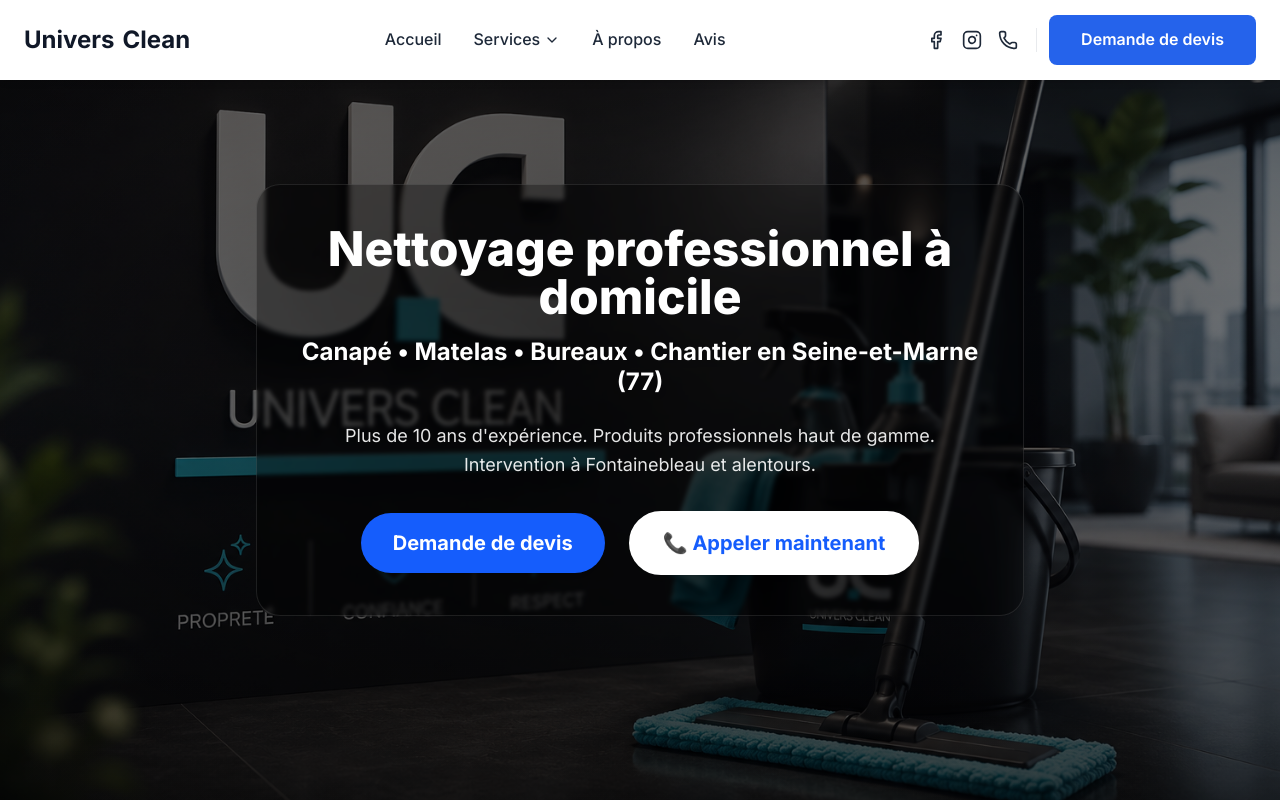
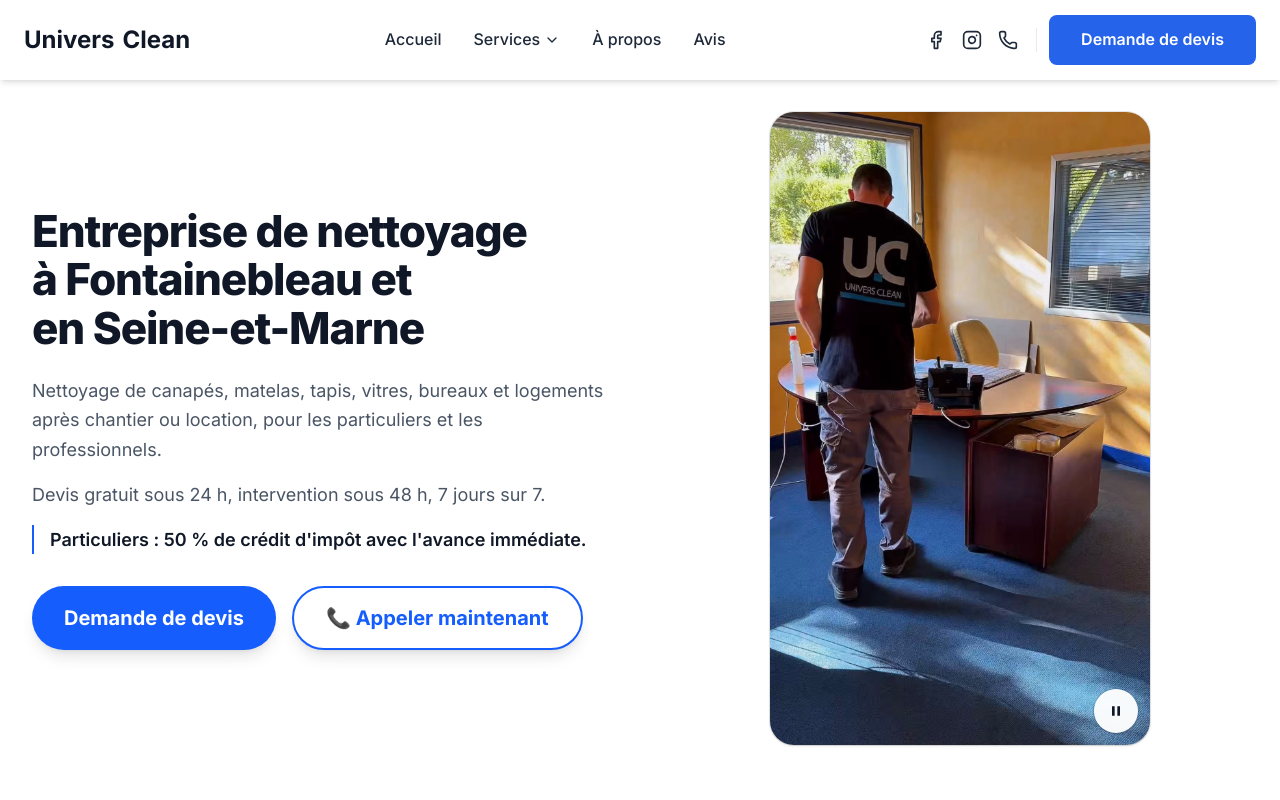
Before and after one commit to blernix/universcleanrefonte, a Next.js app: page / in a window 1280 px wide. Shown: the top 800 px of the page. Built offline with nearby package versions, Linux system fonts and the light colour scheme.

Commit message:
Hero accueil: texte a gauche, carrousel de photos a droite, fusion des 2 variantes

```diff
--- a/app/components/home/Hero.jsx
+++ b/app/components/home/Hero.jsx
@@ -1,173 +1,98 @@
 'use client';
-import { useEffect, useState } from 'react';
-import { motion } from 'framer-motion';
 
-// Version mobile
-const SimpleHero = ({ videoSrc, bgImageSrc, title, onOpenModal }) => {
+import { useEffect, useRef, useState } from 'react';
+import Image from 'next/image';
+import { useReducedMotion } from 'framer-motion';
+import { HERO_PHOTOS, HERO_DELAY } from '@/app/data/hero-photos';
+
+export default function Hero({ onOpenModal }) {
+  const [index, setIndex] = useState(0);
+  // Pause pilotée par l'utilisateur (bouton) : elle est maître, le survol ne la réarme pas.
+  const [userPaused, setUserPaused] = useState(false);
+  // Pauses contextuelles (survol / focus) : elles ne s'appliquent que tant qu'elles sont armées.
+  const [hoverPaused, setHoverPaused] = useState(false);
+  const [focusPaused, setFocusPaused] = useState(false);
+  const hoverArmed = useRef(true);
+  const focusArmed = useRef(true);
+  const reduce = useReducedMotion();
+
+  useEffect(() => {
+    // Pas de défilement automatique si la personne préfère réduire les animations,
+    // s'il n'y a qu'une photo, ou si une pause (bouton, survol, focus) est active.
+    if (reduce) return;
+    if (HERO_PHOTOS.length < 2) return;
+    if (userPaused || hoverPaused || focusPaused) return;
+
+    const timer = setInterval(() => {
+      setIndex((current) => (current + 1) % HERO_PHOTOS.length);
+    }, HERO_DELAY);
+
+    return () => clearInterval(timer);
+  }, [reduce, userPaused, hoverPaused, focusPaused]);
+
+  const togglePause = () => {
+    const next = !userPaused;
+    setUserPaused(next);
+    if (!next) {
+      // Reprise au clic : le survol et le focus en cours ne doivent pas réécraser le clic.
+      // Ils se réarmeront à la prochaine sortie (mouseleave / blur).
+      hoverArmed.current = false;
+      focusArmed.current = false;
+      setHoverPaused(false);
+      setFocusPaused(false);
+    }
+  };
+
+  const handleMouseEnter = () => {
+    if (hoverArmed.current) setHoverPaused(true);
+  };
+
+  const handleMouseLeave = () => {
+    hoverArmed.current = true;
+    setHoverPaused(false);
+  };
+
+  const handleFocus = () => {
+    if (focusArmed.current) setFocusPaused(true);
+  };
+
+  const handleBlur = (event) => {
+    if (event.currentTarget.contains(event.relatedTarget)) return;
+    focusArmed.current = true;
+    setFocusPaused(false);
+  };
+
   return (
-    <div className="bg-white text-gray-900">
-      <section className="relative min-h-screen flex flex-col items-center justify-center px-6 py-16 overflow-hidden">
-        {/* Image de fond statique */}
-        <div className="absolute inset-0 z-0">
-          <img
-            src="/hero_mobile.png"
-            alt="Univers Clean - Nettoyage professionnel"
-            className="w-full h-full object-cover"
-          />
-          <div className="absolute inset-0 bg-gradient-to-b from-black/65 via-black/40 to-black/70" />
-          {/* Voile radial derrière le texte : détache les lettres du fond chargé */}
-          <div className="absolute inset-0 bg-[radial-gradient(ellipse_60%_50%_at_50%_50%,rgba(0,0,0,0.55),rgba(0,0,0,0.05))]" />
+    <section className="bg-white pt-24 md:pt-28 pb-12 lg:pb-16">
+      <div className="container mx-auto max-w-7xl px-6">
+        <div className="grid lg:grid-cols-2 gap-10 lg:gap-16 items-center">
+          {/* Colonne texte */}
+          <div>
+            <h1 className="text-3xl sm:text-4xl lg:text-[2.75rem] font-extrabold leading-[1.1] tracking-tight text-gray-900 text-balance">
+              Entreprise de nettoyage à Fontainebleau et en Seine-et-Marne
+            </h1>
+
+            <div className="mt-6 space-y-4">
+              <p className="text-base lg:text-lg leading-relaxed text-gray-600">
+                Nettoyage de canapés, matelas, tapis, vitres, bureaux et logements après chantier ou
+                location, pour les particuliers et les professionnels.
+              </p>
+              <p className="text-base lg:text-lg leading-relaxed text-gray-600">
+                Devis gratuit sous 24 h, intervention sous 48 h, 7 jours sur 7.
+              </p>
+              <p className="text-base lg:text-lg leading-relaxed font-semibold text-gray-900 border-l-2 border-blue-600 pl-4">
+                Particuliers : 50 % de crédit d&apos;impôt avec l&apos;avance immédiate.
+              </p>
             </div>
 
-        {/* Contenu centré */}
-        <div className="relative z-10 max-w-3xl mx-auto text-center bg-black/30 backdrop-blur-[2px] border border-white/10 rounded-3xl px-6 py-8 sm:px-10 sm:py-10">
-          <motion.h1
-            initial={{ opacity: 0, y: 20 }}
-            animate={{ opacity: 1, y: 0 }}
-            transition={{ duration: 0.6 }}
-            className="text-xl font-extrabold text-white drop-shadow-2xl mb-4"
-          >
-            Nettoyage professionnel à domicile
-          </motion.h1>
-
-          <motion.h2
-            initial={{ opacity: 0, y: 20 }}
-            animate={{ opacity: 1, y: 0 }}
-            transition={{ duration: 0.6, delay: 0.2 }}
-            className="text-base font-bold mb-4 leading-tight text-white drop-shadow-lg"
-          >
-            Canapé • Matelas • Bureaux • Chantier en Seine-et-Marne (77)
-          </motion.h2>
-
-          <motion.p
-            initial={{ opacity: 0, y: 20 }}
-            animate={{ opacity: 1, y: 0 }}
-            transition={{ duration: 0.6, delay: 0.4 }}
-            className="text-base mb-8 text-white/90 max-w-2xl mx-auto leading-relaxed drop-shadow-md"
-          >
-            Plus de 10 ans d'expérience. Produits professionnels haut de gamme.
-            Intervention à Fontainebleau et alentours.
-          </motion.p>
-
-          <motion.div
-            initial={{ opacity: 0, y: 20 }}
-            animate={{ opacity: 1, y: 0 }}
-            transition={{ duration: 0.6, delay: 0.4 }}
-            className="flex flex-col gap-4"
-          >
-            <motion.button
+            <div className="mt-8 flex flex-col sm:flex-row gap-4">
+              <button
+                type="button"
                 onClick={() => onOpenModal && onOpenModal('general')}
-              className="bg-blue-600 text-white px-8 py-4 rounded-full font-bold text-lg shadow-lg hover:bg-blue-700 transition-all"
-              animate={{ y: [0, -4, 0] }}
-              transition={{
-                duration: 1.5,
-                repeat: Infinity,
-                repeatDelay: 2,
-                ease: "easeInOut",
-                delay: 1.0
-              }}
+                className="w-full sm:w-auto bg-blue-600 text-white px-8 py-4 rounded-full font-bold text-xl shadow-lg hover:bg-blue-700 hover:shadow-xl transition-all duration-300"
               >
                 Demande de devis
-            </motion.button>
-
-            <a
-              href="#services"
-              className="bg-white text-blue-600 border-2 border-white px-8 py-4 rounded-full font-bold text-lg shadow-lg hover:bg-blue-50 transition-all"
-            >
-              Découvrir nos services
-            </a>
-          </motion.div>
-        </div>
-      </section>
-    </div>
-  );
-};
-
-// Version desktop élégante avec photo et effet Ken Burns
-const DesktopHero = ({
-  mediaSrc,
-  bgImageSrc,
-  initialTitle,
-  children,
-  onOpenModal
-}) => {
-  return (
-    <div className="bg-white text-gray-900">
-      {/* Hero Section avec effet parallax */}
-      <section className='relative h-screen flex flex-col items-center justify-center overflow-hidden'>
-        {/* Photo de fond avec effet Ken Burns */}
-        <motion.div
-          className='absolute inset-0 z-0'
-        >
-          <motion.img
-            src="/hero.png"
-            alt='Univers Clean - Nettoyage professionnel'
-            className='w-full h-full object-cover'
-            animate={{
-              scale: [1, 1.1],
-            }}
-            transition={{
-              duration: 20,
-              repeat: Infinity,
-              repeatType: 'reverse',
-              ease: 'easeInOut',
-            }}
-          />
-          <div className='absolute inset-0 bg-gradient-to-b from-black/65 via-black/40 to-black/70' />
-          {/* Voile radial derrière le texte : détache les lettres du fond chargé */}
-          <div className='absolute inset-0 bg-[radial-gradient(ellipse_60%_50%_at_50%_50%,rgba(0,0,0,0.55),rgba(0,0,0,0.05))]' />
-        </motion.div>
-
-         {/* Contenu centré */}
-        <div className='relative z-10 max-w-3xl mx-auto flex flex-col items-center justify-center text-center bg-black/30 backdrop-blur-[2px] border border-white/10 rounded-3xl px-6 py-8 sm:px-10 sm:py-10'>
-           <motion.h1
-            initial={{ opacity: 0, y: 30 }}
-            animate={{ opacity: 1, y: 0 }}
-            transition={{ duration: 0.8, delay: 0.2 }}
-            className='text-2xl md:text-4xl lg:text-5xl font-extrabold text-white drop-shadow-2xl mb-4'
-          >
-            Nettoyage professionnel à domicile
-          </motion.h1>
-
-           <motion.h2
-            initial={{ opacity: 0, y: 20 }}
-            animate={{ opacity: 1, y: 0 }}
-            transition={{ duration: 0.8, delay: 0.4 }}
-            className="text-lg md:text-2xl font-bold mb-6 leading-tight text-white drop-shadow-lg"
-          >
-            Canapé • Matelas • Bureaux • Chantier en Seine-et-Marne (77)
-          </motion.h2>
-
-           <motion.p
-            initial={{ opacity: 0, y: 20 }}
-            animate={{ opacity: 1, y: 0 }}
-            transition={{ duration: 0.8, delay: 0.6 }}
-            className="text-base md:text-lg mb-8 text-white/90 max-w-3xl mx-auto leading-relaxed drop-shadow-md"
-          >
-            Plus de 10 ans d'expérience. Produits professionnels haut de gamme.
-            Intervention à Fontainebleau et alentours.
-          </motion.p>
-
-          <motion.div
-            initial={{ opacity: 0, y: 20 }}
-            animate={{ opacity: 1, y: 0 }}
-            transition={{ duration: 0.8, delay: 0.7 }}
-            className="flex flex-col sm:flex-row gap-6 justify-center items-center"
-          >
-            <motion.button
-              onClick={() => onOpenModal && onOpenModal('general')}
-              className="bg-blue-600 text-white px-8 py-4 rounded-full font-bold text-xl shadow-lg hover:bg-blue-700 hover:shadow-xl transition-all duration-300"
-              animate={{ y: [0, -8, 0] }}
-              transition={{
-                duration: 1.8,
-                repeat: Infinity,
-                repeatDelay: 1,
-                ease: "easeInOut",
-                delay: 1.5
-              }}
-            >
-              Demande de devis
-            </motion.button>
+              </button>
 
               <a
                 href="tel:+33782364263"
@@ -176,67 +101,60 @@ const DesktopHero = ({
                     window.umami.track('click_telephone', { page: 'accueil' });
                   }
                 }}
-              className="bg-white text-blue-600 border-2 border-white px-8 py-4 rounded-full font-bold text-xl shadow-lg hover:bg-blue-50 hover:shadow-xl transition-all duration-300 cursor-pointer"
+                className="w-full sm:w-auto text-center bg-white text-blue-600 border-2 border-blue-600 px-8 py-4 rounded-full font-bold text-xl shadow-lg hover:bg-blue-50 hover:shadow-xl transition-all duration-300 cursor-pointer"
               >
                 📞 Appeler maintenant
               </a>
-          </motion.div>
+            </div>
           </div>
 
-      </section>
+          {/* Colonne photos : cadre à ratio fixe, les deux images restent montées */}
+          <div
+            className="relative aspect-[3/5] w-full max-w-[380px] mx-auto lg:ml-auto rounded-3xl overflow-hidden bg-gray-100 ring-1 ring-gray-900/10 shadow-sm"
+            onMouseEnter={handleMouseEnter}
+            onMouseLeave={handleMouseLeave}
+            onFocus={handleFocus}
+            onBlur={handleBlur}
+          >
+            {HERO_PHOTOS.map((photo, position) => (
+              <Image
+                key={photo.src}
+                src={photo.src}
+                alt={photo.alt}
+                fill
+                sizes="(min-width: 1024px) 380px, 90vw"
+                priority={position === 0}
+                aria-hidden={position === index ? undefined : true}
+                className={`absolute inset-0 h-full w-full object-cover transition-opacity duration-700 motion-reduce:transition-none ${
+                  position === index ? 'opacity-100' : 'opacity-0'
+                }`}
+              />
+            ))}
 
-      {/* Contenu de la page */}
-      <div className='relative w-full bg-white'>
-        {children}
+            <button
+              type="button"
+              onClick={togglePause}
+              aria-pressed={userPaused}
+              aria-label={
+                userPaused
+                  ? 'Reprendre le défilement des photos'
+                  : 'Mettre le défilement des photos en pause'
+              }
+              className="absolute bottom-3 right-3 z-10 inline-flex h-11 w-11 items-center justify-center rounded-full bg-white/95 text-gray-900 shadow-sm ring-1 ring-gray-900/10 transition-colors hover:bg-white focus:outline-none focus-visible:ring-2 focus-visible:ring-blue-600 focus-visible:ring-offset-2 motion-reduce:hidden"
+            >
+              {userPaused ? (
+                <svg viewBox="0 0 24 24" aria-hidden="true" className="h-4 w-4 fill-current">
+                  <path d="M8 5v14l11-7z" />
+                </svg>
+              ) : (
+                <svg viewBox="0 0 24 24" aria-hidden="true" className="h-4 w-4 fill-current">
+                  <path d="M6 5h4v14H6zM14 5h4v14h-4z" />
+                </svg>
+              )}
+            </button>
           </div>
         </div>
-  );
-};
-
-export default function Hero({ onOpenModal }) {
-  const [isMobileOrTouch, setIsMobileOrTouch] = useState(false);
-
-  const heroContent = {
-    videoSrc: '/videoHero.mp4',
-    backgroundSrc: '/hero2.jpg',
-    title: "Univers Clean",
-  };
-
-  useEffect(() => {
-    // Détection mobile OU tactile (tablette incluse)
-    const checkMobileOrTouch = () => {
-      const isMobileWidth = window.innerWidth < 768;
-      const isTouchDevice = 'ontouchstart' in window || navigator.maxTouchPoints > 0;
-      setIsMobileOrTouch(isMobileWidth || isTouchDevice);
-    };
-
-    checkMobileOrTouch();
-    window.addEventListener('resize', checkMobileOrTouch);
-
-    return () => window.removeEventListener('resize', checkMobileOrTouch);
-  }, []);
-
-  // Version mobile/tablette simplifiée avec carrousel
-  if (isMobileOrTouch) {
-    return (
-      <SimpleHero
-        videoSrc={heroContent.videoSrc}
-        bgImageSrc={heroContent.backgroundSrc}
-        title={heroContent.title}
-        onOpenModal={onOpenModal}
-      />
+      </div>
+    </section>
   );
 }
-
-  // Version desktop élégante avec photo
-  return (
-    <DesktopHero
-      mediaSrc={heroContent.videoSrc}
-      bgImageSrc={heroContent.backgroundSrc}
-      initialTitle={heroContent.title}
-      onOpenModal={onOpenModal}
-    >
-      {/* Sections de la page (après le hero) */}
-    </DesktopHero>
-  );
-}
--- /dev/null
+++ b/app/data/hero-photos.js
@@ -0,0 +1,19 @@
+/**
+ * Photos du carrousel du hero de l'accueil.
+ *
+ * Ajouter une photo = une ligne. L'ordre du tableau est l'ordre d'affichage
+ * et l'index 0 est l'image chargée en priorité (LCP).
+ */
+export const HERO_PHOTOS = [
+  {
+    src: '/hero-nettoyage-canape.jpeg',
+    alt: "Nettoyage d'un canapé en velours rouge à domicile avec une machine d'injection-extraction",
+  },
+  {
+    src: '/hero-nettoyage-chantier.jpeg',
+    alt: "Nettoyage de fin de chantier d'un bureau, agent Univers Clean au travail",
+  },
+];
+
+/** Délai du fondu enchaîné du carrousel, en millisecondes (5 s). */
+export const HERO_DELAY = 5000;
```
Also changed, not shown: public/hero-nettoyage-canape.jpeg (added), public/hero-nettoyage-chantier.jpeg (added). Lines whose indentation alone changed are shown as unchanged.
